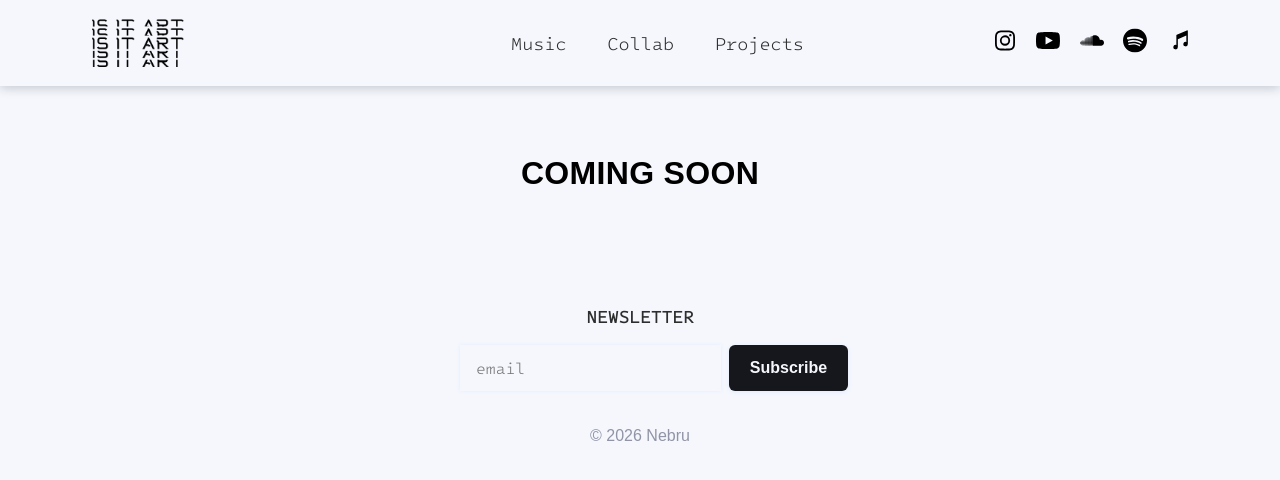
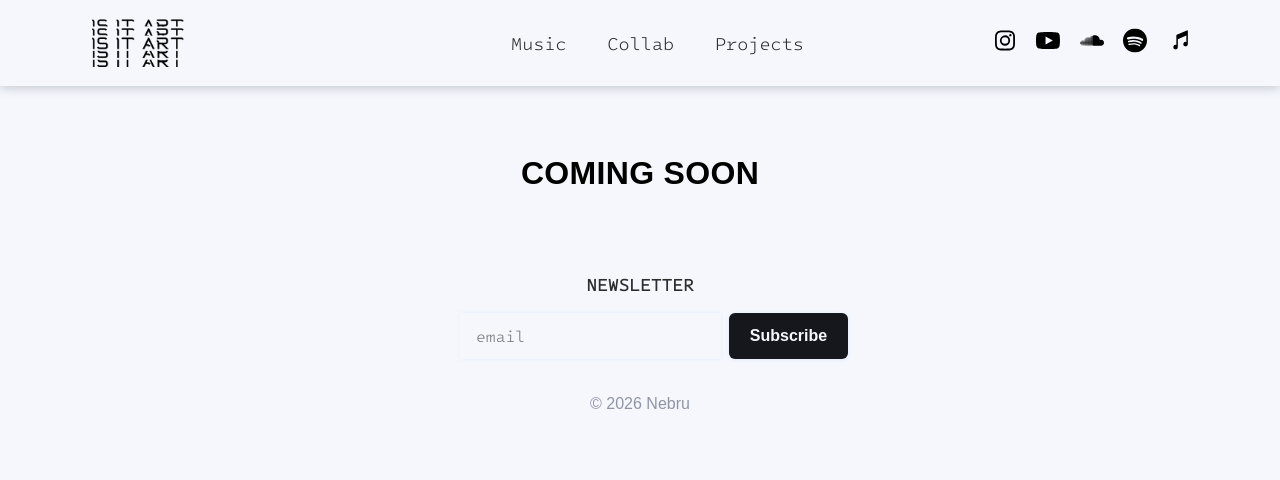
Before and after one commit to 0xnebru/0xnebru.github.io, a Jekyll site: the page built from collab.md, in a window 1280 px wide. Shown: the top 480 px of the page. Built offline with Jekyll 4.4.1, drawn with Linux system fonts in a browser that asks for light colours.

Commit message:
Update style.css

```diff
--- a/assets/style.css
+++ b/assets/style.css
@@ -242,7 +242,7 @@ footer {
 
 .footer-newsletter .newsletter-form {
   background: none;
-  padding: 2em 1.5em 1.5em 1.5em;
+  padding: 0em 1.5em 1.5em 1.5em;
   max-width: 360px;
   margin: 2em auto 0 auto;
   text-align: center;
```
